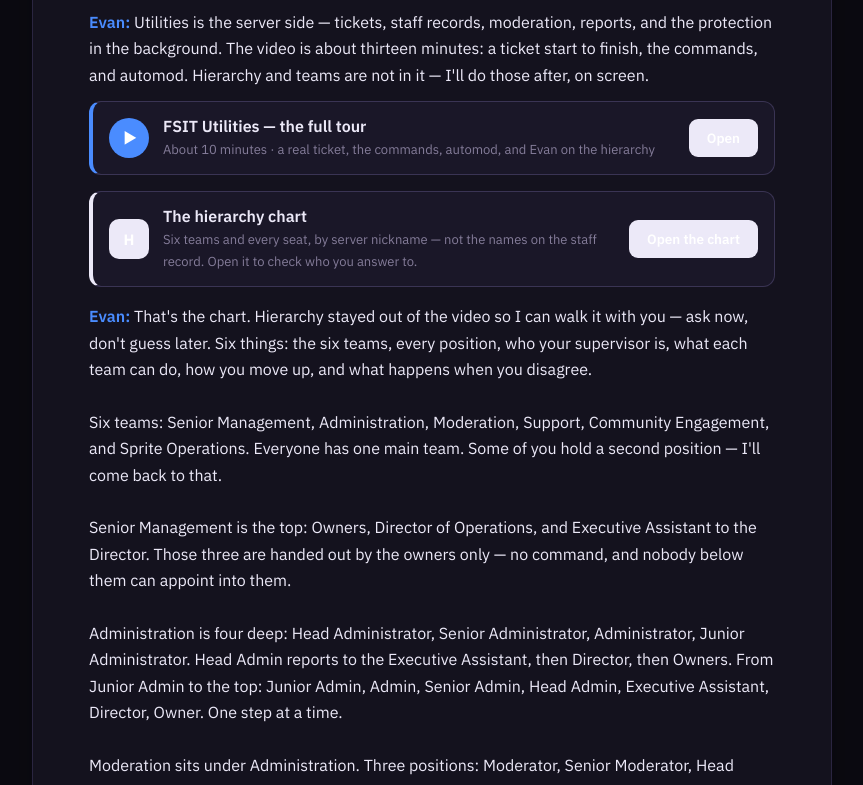
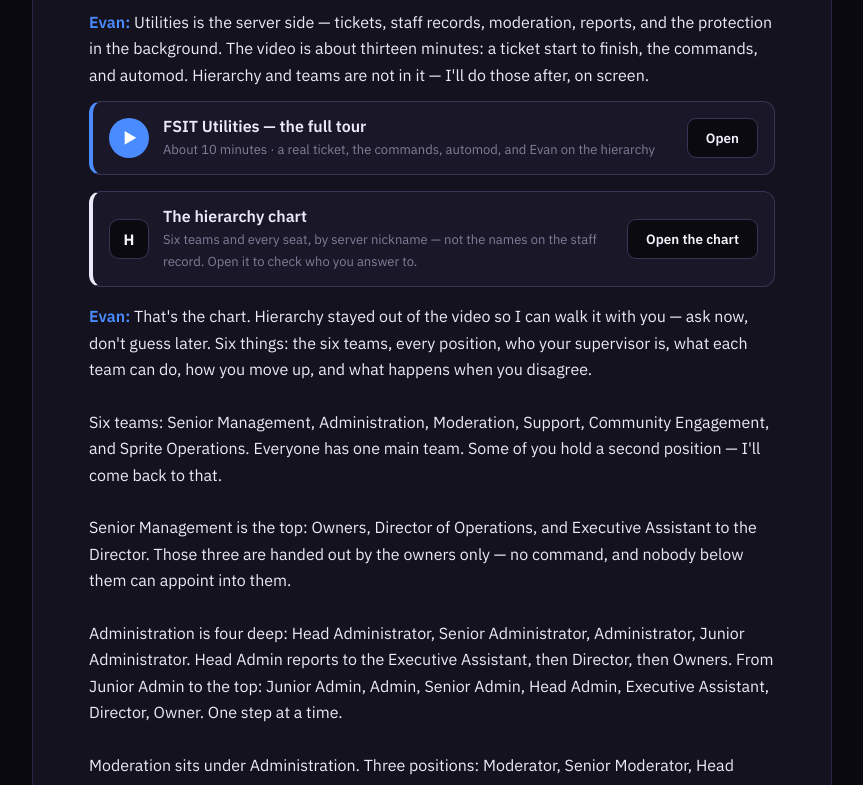
Before and after one commit to communityorg-discord/communityorg-discord.github.io, a plain HTML site: page handout/index.html in a window 1280 px wide. Shown: the part 1595-2380 px from the top of the page, without its empty margins (208-1071 px from the left). Drawn offline with Linux system fonts and the light colour scheme.

Commit message:
Make the handout Open buttons dark with lighter text so they can be read.
Co-authored-by: Cursor <cursoragent@cursor.com>

```diff
--- a/handout/index.html
+++ b/handout/index.html
@@ -37,14 +37,14 @@ p.stage{color:var(--ink-3);font-style:italic;margin:0 0 12px;font-size:14px}
 .videocard .copy{min-width:0}
 .videocard .vt{font-family:"IBM Plex Sans",system-ui,sans-serif;font-weight:600;font-size:16px;line-height:1.25;color:var(--ink)}
 .videocard .vs{color:var(--ink-3);font-size:13px;margin-top:3px}
-.videocard .dl{display:inline-flex;align-items:center;justify-content:center;background:var(--ink);color:#fff;text-decoration:none;font:600 13.5px "IBM Plex Sans",sans-serif;padding:10px 18px;border-radius:9px;white-space:nowrap}
-.videocard .dl:hover{background:var(--violet)}
-.videocard.utilities .dl:hover{background:var(--blue)}
+.videocard .dl{display:inline-flex;align-items:center;justify-content:center;background:#0b0a11;color:#f6f3ff;border:1px solid var(--rule-2);text-decoration:none;font:600 13.5px "IBM Plex Sans",sans-serif;padding:10px 18px;border-radius:9px;white-space:nowrap}
+.videocard .dl:hover{background:var(--violet);border-color:var(--violet);color:#fff}
+.videocard.utilities .dl:hover{background:var(--blue);border-color:var(--blue);color:#fff}
 .chartcard{display:grid;grid-template-columns:auto 1fr auto;gap:14px;align-items:center;margin:0 0 16px;padding:14px 16px;border:1px solid var(--rule-2);border-left:4px solid var(--ink);border-radius:12px;background:#1a1728}
-.chartcard .mark{width:40px;height:40px;border-radius:10px;background:var(--ink);color:#fff;display:grid;place-items:center;font:700 15px "IBM Plex Sans",sans-serif;flex-shrink:0}
+.chartcard .mark{width:40px;height:40px;border-radius:10px;background:#0b0a11;color:#f6f3ff;border:1px solid var(--rule-2);display:grid;place-items:center;font:700 15px "IBM Plex Sans",sans-serif;flex-shrink:0}
 .chartcard .vt{font-family:"IBM Plex Sans",system-ui,sans-serif;font-weight:600;font-size:16px;line-height:1.25;color:var(--ink)}
 .chartcard .vs{color:var(--ink-3);font-size:13px;margin-top:3px}
-.chartcard .dl{display:inline-flex;align-items:center;justify-content:center;background:var(--ink);color:#fff;text-decoration:none;font:600 13.5px "IBM Plex Sans",sans-serif;padding:10px 18px;border-radius:9px;white-space:nowrap}
+.chartcard .dl{display:inline-flex;align-items:center;justify-content:center;background:#0b0a11;color:#f6f3ff;border:1px solid var(--rule-2);text-decoration:none;font:600 13.5px "IBM Plex Sans",sans-serif;padding:10px 18px;border-radius:9px;white-space:nowrap}
 .chartcard .dl:hover{background:var(--violet)}
 .qa-{margin:0 0 15px;padding:14px 16px;border:1px solid var(--rule);border-radius:10px;background:#1a1728}
 .qa- .qq{font-weight:600;margin:0 0 6px}
```
